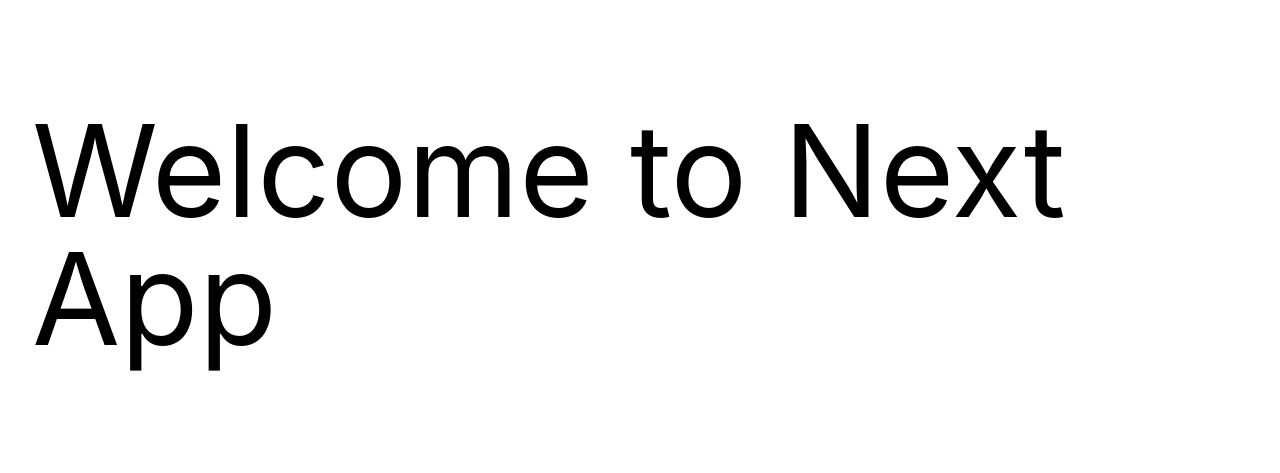
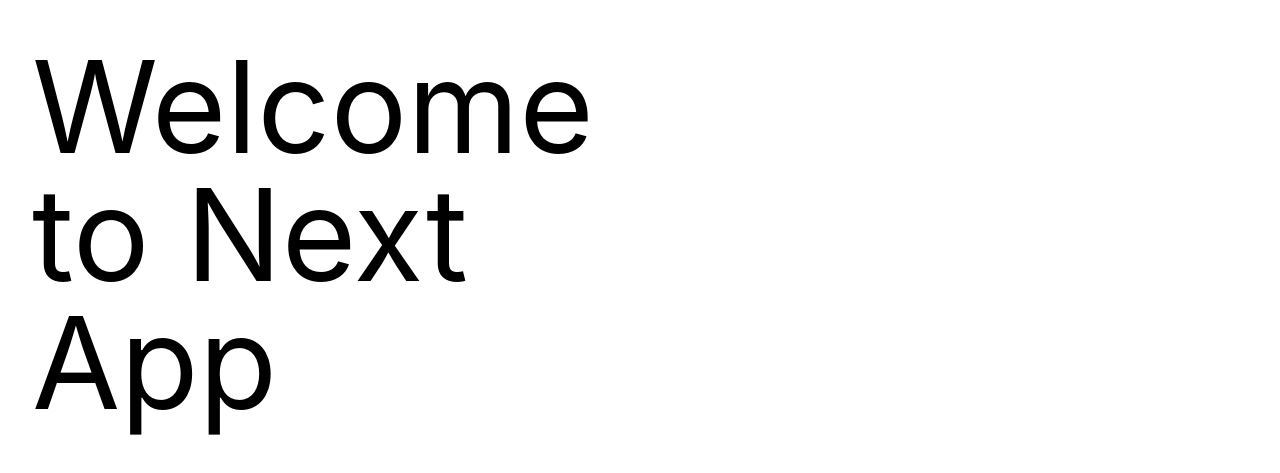
Before and after one commit to smsameet/sameetmoosavi.com, a Next.js app: page / in a window 1280 px wide. Shown: the part 165-638 px from the top of the page. Built offline with nearby package versions, Linux system fonts and the light colour scheme.

Commit message:
update layouts (adding header and remove div>.container

```diff
--- a/components/Layout.jsx
+++ b/components/Layout.jsx
@@ -1,10 +1,18 @@
+import Head from 'next/head'
 import styles from '../styles/Layout.module.css'
 
 const Layout = ({children}) => {
   return (
-    <main className={styles.main}>
-      {children}
-    </main>
+    <>
+      <Head>
+        <title>Sameet@Moosavi</title>
+        <meta name='description' content='sameetmoosavi website' />
+        <link rel='icon' href='/favicon.ico' />
+      </Head>
+      <main className={`w-3/5 container ${styles.main}`}>
+        {children}
+      </main>
+    </>
   )
 }
 
```
